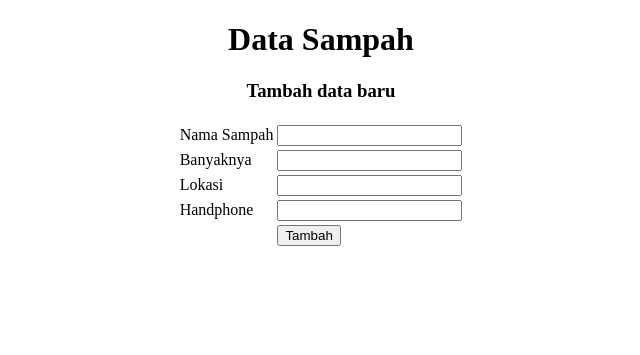
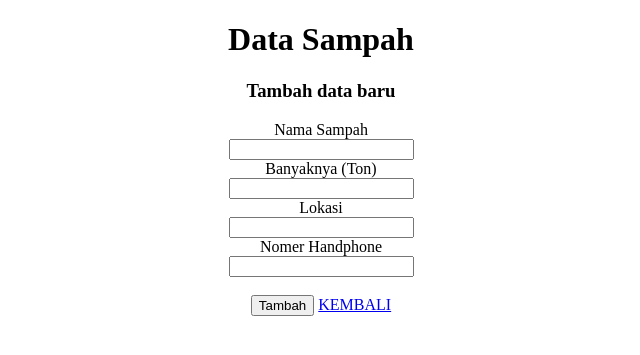
Before and after one commit to SalmaFarhani-E41181641/web_ci_sederhana, a CodeIgniter app: page /baru/crud/tambah in a window 1280 px wide. Shown: the top 355 px of the page, without its empty margins (319-959 px from the left). Run offline with CodeIgniter, Linux system fonts and the light colour scheme.

Commit message:
mengubah beberapa file

```diff
--- a/baru/application/controllers/Login.php
+++ b/baru/application/controllers/Login.php
@@ -9,7 +9,9 @@ class Login extends CI_Controller{
 	}
 
 	function login(){
+		$this->load->view('v_home_header');
 		$this->load->view('v_login');
+
 	}
 //  membuat function_login untuk meengecek uname dan pass yang akan dirahkan m_login
 	function aksi_login(){
--- a/baru/application/views/v_tampil.php
+++ b/baru/application/views/v_tampil.php
@@ -20,7 +20,7 @@
       <tr>
 	  	<th>No.</th>
         <th>Nama Sampah</th>
-        <th>Banyaknya</th>
+        <th>Banyaknya (Ton)</th>
         <th>Lokasi</th>
 		<th>Handphone</th>
       </tr>
--- a/baru/application/views/view_create.php
+++ b/baru/application/views/view_create.php
@@ -7,30 +7,40 @@
 	<center>
 		<h1>Data Sampah</h1>
 		<h3>Tambah data baru</h3>
+
+	<form action="<?php echo base_url(). "crud/tambah_aksi"; ?>" method="post">
+        <div class="form-group row">
+            <label class="col-sm-2 col-form-label">Nama Sampah</label>
+            <div class="col-sm-10">
+                <input type="text" id="nama_sampah" name="nama_sampah" class="form-control" required>
+				<?= form_error('nama_sampah', ' <small class="text-danger">', '</small>'); ?>
+            </div>
+        </div>
+        <div class="form-group row">
+            <label class="col-sm-2 col-form-label">Banyaknya (Ton)</label>
+            <div class="col-sm-10">
+                <input type="text" id= "jumlah_sampah" name="jumlah_sampah" class="form-control" required>
+				<?= form_error('jumlah_sampah', ' <small class="text-danger">', '</small>'); ?>
+            </div>
+			<div class="form-group row">
+            <label class="col-sm-2 col-form-label">Lokasi</label>
+            <div class="col-sm-10">
+                <input type="text" id="lokasi" name="lokasi" class="form-control" required>
+				<?= form_error('lokasi', ' <small class="text-danger">', '</small>'); ?>
+            </div>
+			<div class="form-group row">
+            <label class="col-sm-2 col-form-label">Nomer Handphone</label>
+            <div class="col-sm-10">
+                <input type="text" id="hp" name="hp" class="form-control" required>
+				<?= form_error('hp', ' <small class="text-danger">', '</small>'); ?>
+            </div>
+        </div>
+        <div class="form-group row">
+            <label class="col-sm-2 col-form-label">&nbsp;</label>
+            <div class="col-sm-10">
+                <input type="submit" name="submit" class="btn btn-primary" value="Tambah">
+                <a href="<?php echo base_url(). "crud/utama"; ?>" class="btn btn-warning">KEMBALI</a>
+            </div>
+        </div>
+    </form>
 	</center>
-	<form action="<?php echo base_url(). "crud/tambah_aksi"; ?>" method="post">
-		<table style="margin:20px auto;">
-			<tr>
-				<td>Nama Sampah</td>
-				<td><input type="text" id="nama_sampah" name="nama_sampah"></td>
-			</tr>
-			<tr>
-				<td>Banyaknya</td>
-				<td><input type="text" id="jumlah_sampah" name="jumlah_sampah"></td>
-			</tr>
-			<tr>
-				<td>Lokasi</td>
-				<td><input type="text" id= "lokasi" name="lokasi"></td>
-			</tr>
-			<tr>
-				<td>Handphone</td>
-				<td><input type="text" id="hp" name="hp"></td>
-			</tr>
-			<tr>
-				<td></td>
-				<td><input type="submit" name="submit" value="Tambah"></td>
-			</tr>
-		</table>
-	</form>
-</body>
-</html>
```
Also changed, not shown: baru/application/controllers/Home.php (+4 -3 lines).
